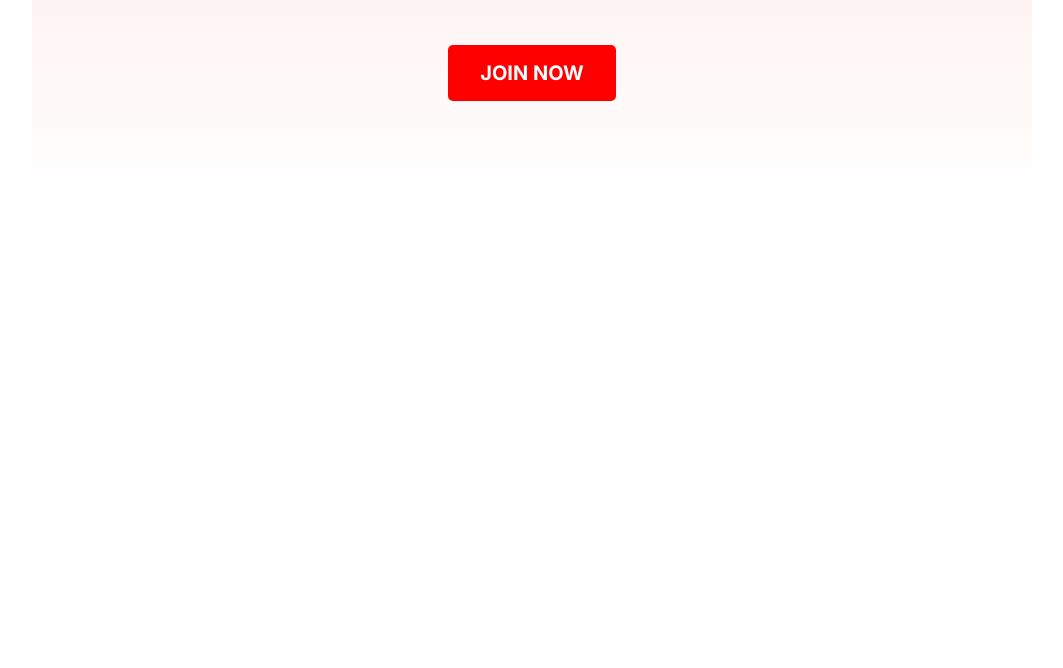
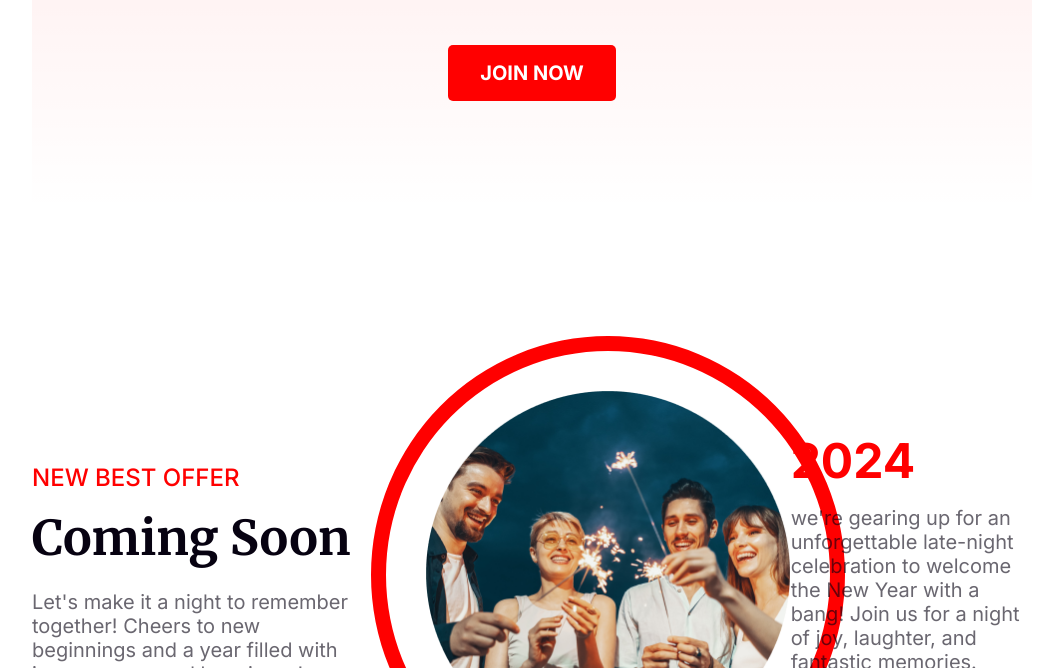
Before and after one commit to AbdullaAlHarun/new-year-party, a plain HTML site: page index.html in a window 1280 px wide. Shown: the part 2567-3235 px from the top of the page, without its empty margins (108-1171 px from the left). Before the commit the page ends 2828 px from the top, so only its background shows below. Drawn offline with Linux system fonts and the light colour scheme.

Commit message:
best offer Section added!

```diff
--- a/css/styles.css
+++ b/css/styles.css
@@ -177,3 +177,83 @@ header {
   margin-bottom: 110px;
   margin-top: 48px;
 }
+
+/*best-offer section styles*/
+.best-offer {
+  margin-top: 120px;
+}
+
+.best-offer-container {
+  display: flex;
+  justify-content: center;
+  align-items: center;
+  gap: 20px;
+}
+
+.item-left {
+  width: 33%;
+  height: auto;
+}
+
+.item-middle {
+  width: 40%;
+  height: auto;
+}
+
+.image-border {
+  border: 15px solid #f00;
+  padding: 40px;
+  display: inline-block;
+  border-radius: 50%;
+}
+
+.item-middle img {
+  height: 364px;
+  width: 364px;
+}
+
+.item-right {
+  width: 25%;
+  height: auto;
+}
+
+.best-offer-sub-title {
+  color: #f00;
+  font-size: 24px;
+  font-weight: 500;
+}
+
+.best-offer-title {
+  color: #070211;
+  font-family: Merriweather;
+  font-size: 48px;
+  font-weight: 900;
+  padding-top: 16px;
+}
+
+.best-offer-description {
+  color: rgba(7, 2, 17, 0.6);
+  font-size: 20px;
+  font-weight: 400;
+  padding-top: 22px;
+}
+
+.best-offer-right-title {
+  padding-top: 100px;
+  color: #f00;
+  font-size: 48px;
+  font-weight: 700;
+}
+
+.best-offer-right-description {
+  color: rgba(7, 2, 17, 0.6);
+  font-size: 20px;
+  font-weight: 400;
+  padding-top: 16px;
+}
+
+.item-right img {
+  height: 140px;
+  width: 140px;
+  padding-top: 43px;
+}
--- a/index.html
+++ b/index.html
@@ -59,6 +59,38 @@
                 <button class="join-btn-place">JOIN NOW</button>
             </div>
         </section>
+
+        <!--Best offer Section-->
+        <section class="best-offer">
+            <div class="best-offer-container">
+                <div class="item-left">
+                    <h3 class="best-offer-sub-title">
+                        NEW BEST OFFER
+                    </h3>
+                    <h2 class="best-offer-title">
+                        Coming Soon
+                    </h2>
+                    <p class="best-offer-description">
+                        Let's make it a night to remember together!
+                        Cheers to new beginnings and a year filled with joy, success, and happiness!
+                    </p>
+                </div>
+                <div class="item-middle">
+                    <div class="image-border">
+                        <img src="assets/images/ellipse.png" alt="celebration on new year">
+                    </div>
+                </div>
+                <div class="item-right">
+                    <h3 class="best-offer-right-title">
+                        2024
+                    </h3>
+                    <p class="best-offer-right-description">
+                        we're gearing up for an unforgettable late-night celebration to welcome the New Year with a bang! Join us for a night of joy, laughter, and fantastic memories.
+                    </p>
+                    <img src="assets/images/happy-new-year.png" alt="happy new year logo">
+                </div>
+            </div>
+        </section>
     </main>
 </body>
 </html>
```
Also changed, not shown: assets/images/ellipse.png (renamed from assets/images/Ellipse 1.png), assets/images/happy-new-year.png (renamed from assets/images/Group 96.png).
